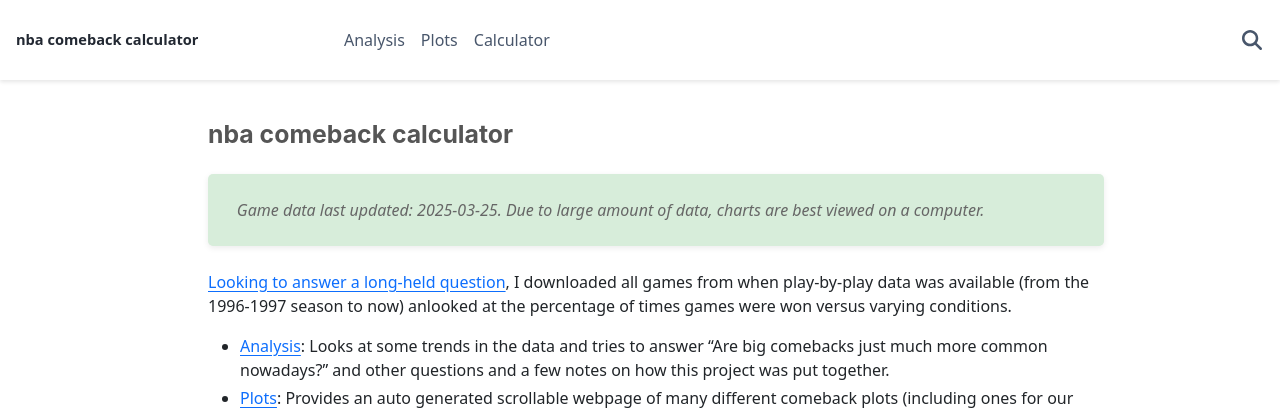
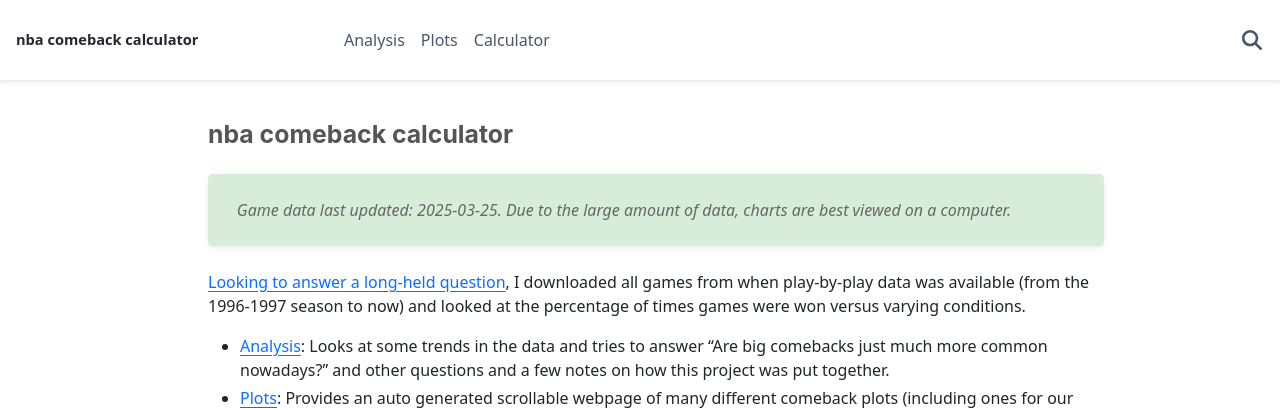
Before and after one commit to nba-comeback-calculator/nba-comeback-calculator, a Sphinx documentation site: the page built from docs/frontend/source/index.rst, in a window 1280 px wide. Shown: the top 410 px of the page. Built offline with Sphinx 7.4.7 and the PyData theme 0.15.4, drawn with Linux system fonts in a browser that asks for light colours; nearby versions of some CDN libraries; comment, search, counter and statistics services are not loaded.

```diff
--- a/docs/frontend/source/index.rst
+++ b/docs/frontend/source/index.rst
@@ -13,11 +13,11 @@
 
 .. green-box::
 
-   *Game data last updated: 2025-03-25.  Due to large amount of data, charts are best
+   *Game data last updated: 2025-03-25. Due to the large amount of data, charts are best
    viewed on a computer.*
 
 :doc:`Looking to answer a long-held question </analysis/about>`, I downloaded all games
-from when play-by-play data was available (from the 1996-1997 season to now) anlooked
+from when play-by-play data was available (from the 1996-1997 season to now) and looked
 at the percentage of times games were won versus varying conditions.
 
 * :doc:`./analysis/index`: Looks at some trends in the data and tries to answer "Are
```
